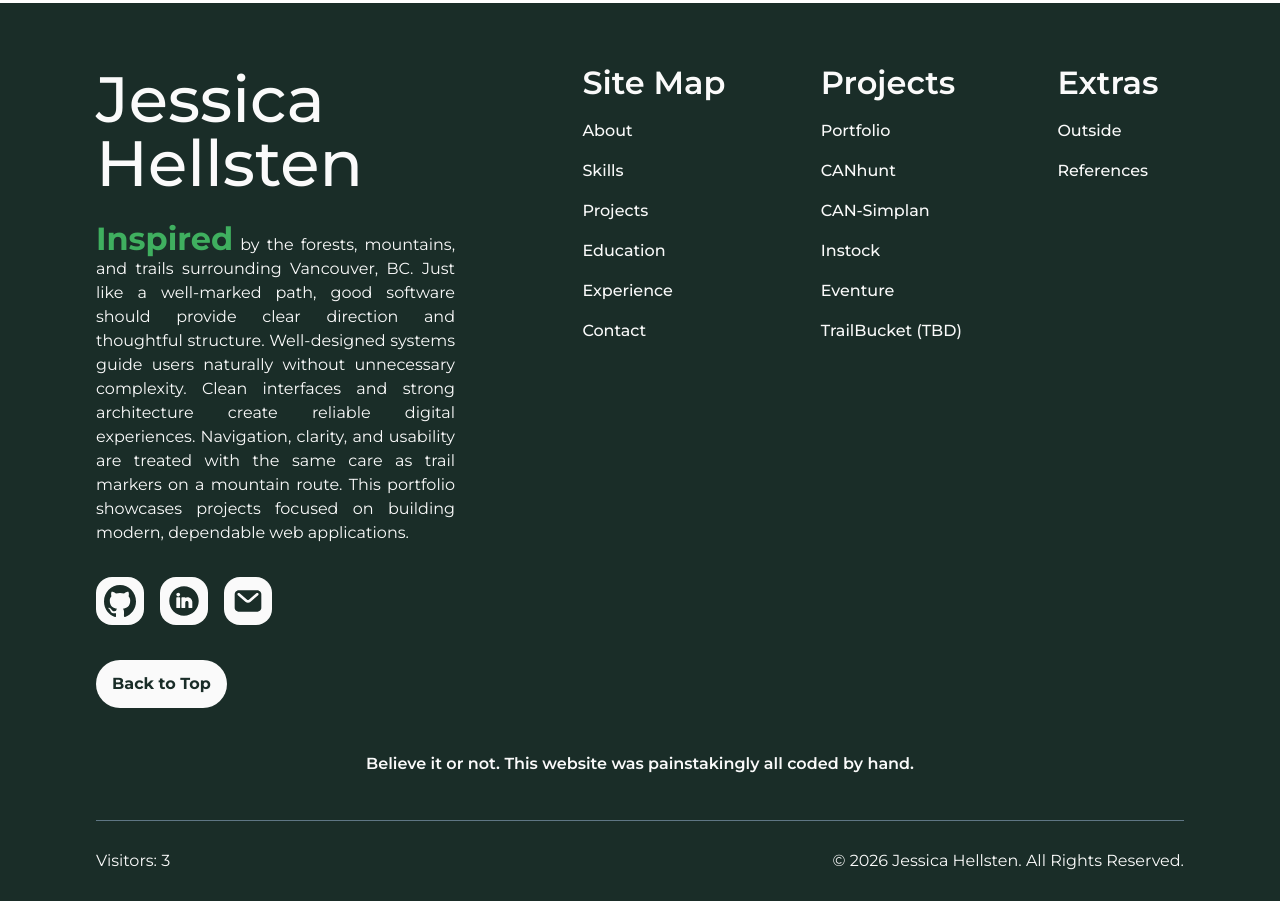
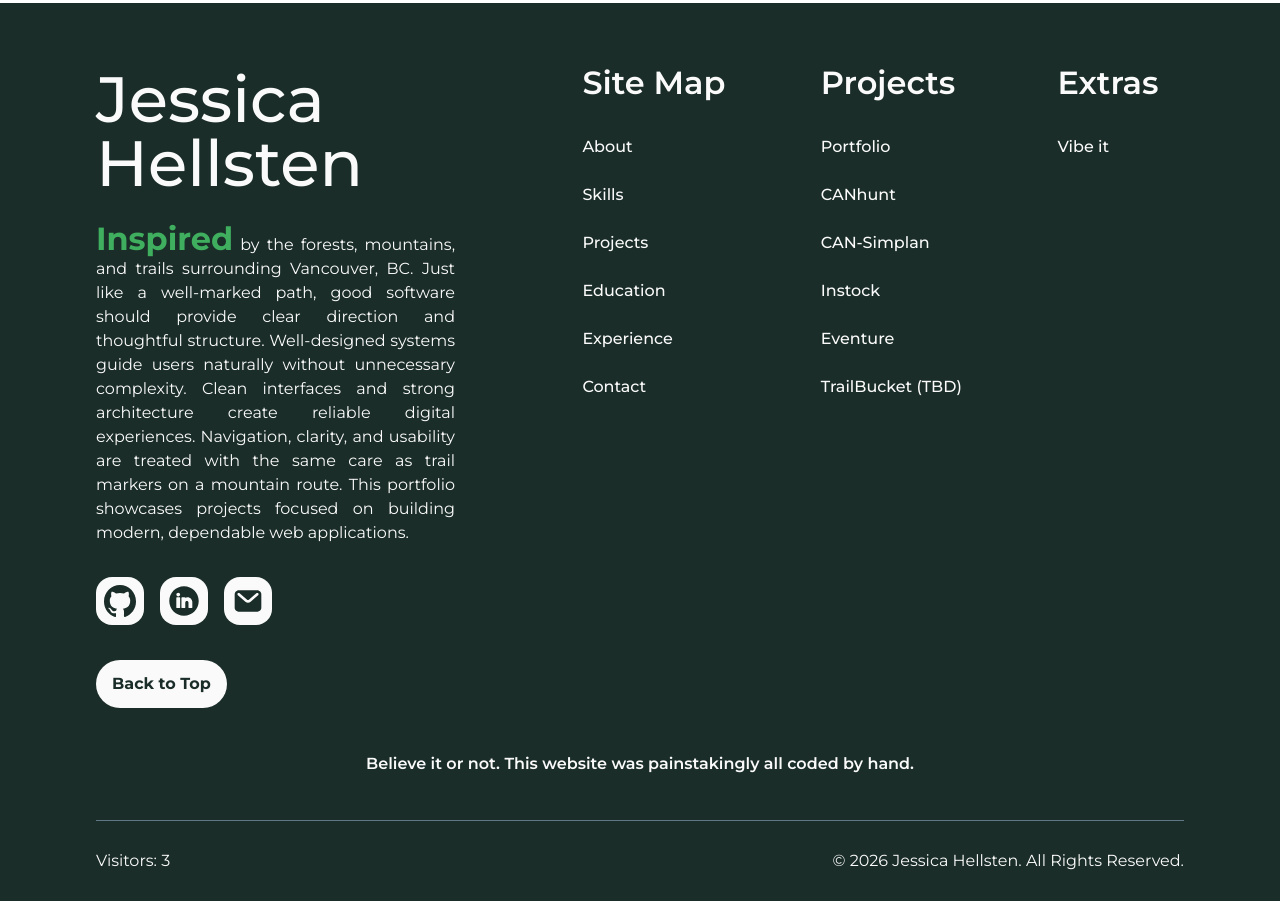
Before and after one commit to hellsten/jessicahellsten-website, a React (Vite) app: page / in a window 1280 px wide. Shown: the part 5640-6541 px from the top of the page. Built offline with nearby package versions, Linux system fonts and the light colour scheme.

Commit message:
Added li accessibility fixes

```diff
--- a/src/components/Footer/Footer.jsx
+++ b/src/components/Footer/Footer.jsx
@@ -58,6 +58,7 @@ function Footer( {siteMap} ) {
           <div className="footer__right">
             <div className="footer__site-map">
               <h1>Site Map</h1>
+              <ul>
               {siteMap.map((section, index) => (
                 <li key={index}>
                   <NavLink
@@ -69,6 +70,7 @@ function Footer( {siteMap} ) {
                 </NavLink>
                 </li>
               ))}
+              </ul>
            </div>
              {/* <div className="footer__site-map">
               <h1>Site Map</h1>
@@ -135,6 +137,7 @@ function Footer( {siteMap} ) {
             </div> */}
             <div className="footer__projects">
               <h1>Projects</h1>
+              <ul>
               {projects.map((project) => (
                 <li key={project.id}>
                   <NavLink to={`/project/${project.id}`} className="footer__projects-item">
@@ -142,11 +145,17 @@ function Footer( {siteMap} ) {
                 </NavLink>
                 </li>
               ))}
+              </ul>
             </div>
             <div className="footer__pages">
               <h1>Extras</h1>
-              <li>Outside</li>
-              <li>References</li>
+              <ul>
+                <li>
+                  <NavLink to={`/vibecode`}>
+                  Vibe it
+                </NavLink>
+              </li>
+              </ul>
             </div>
           </div>
         </div>
--- a/src/components/Footer/Footer.scss
+++ b/src/components/Footer/Footer.scss
@@ -143,6 +143,7 @@
     }
     li {
       list-style: none;
+      padding: 1rem 0;
       @include mobile {
         align-self: center;
       }
@@ -170,7 +171,7 @@
     }
     li {
       list-style: none;
-
+      padding: 1rem 0;
       @include mobile {
         align-self: center;
       }
@@ -201,8 +202,10 @@ a {
     li {
       list-style: none;
       font-weight: 500;
+      padding: 1rem 0;
       @include mobile {
         align-self: center;
+        padding: 0.5rem
       }
     }
     a {
```
